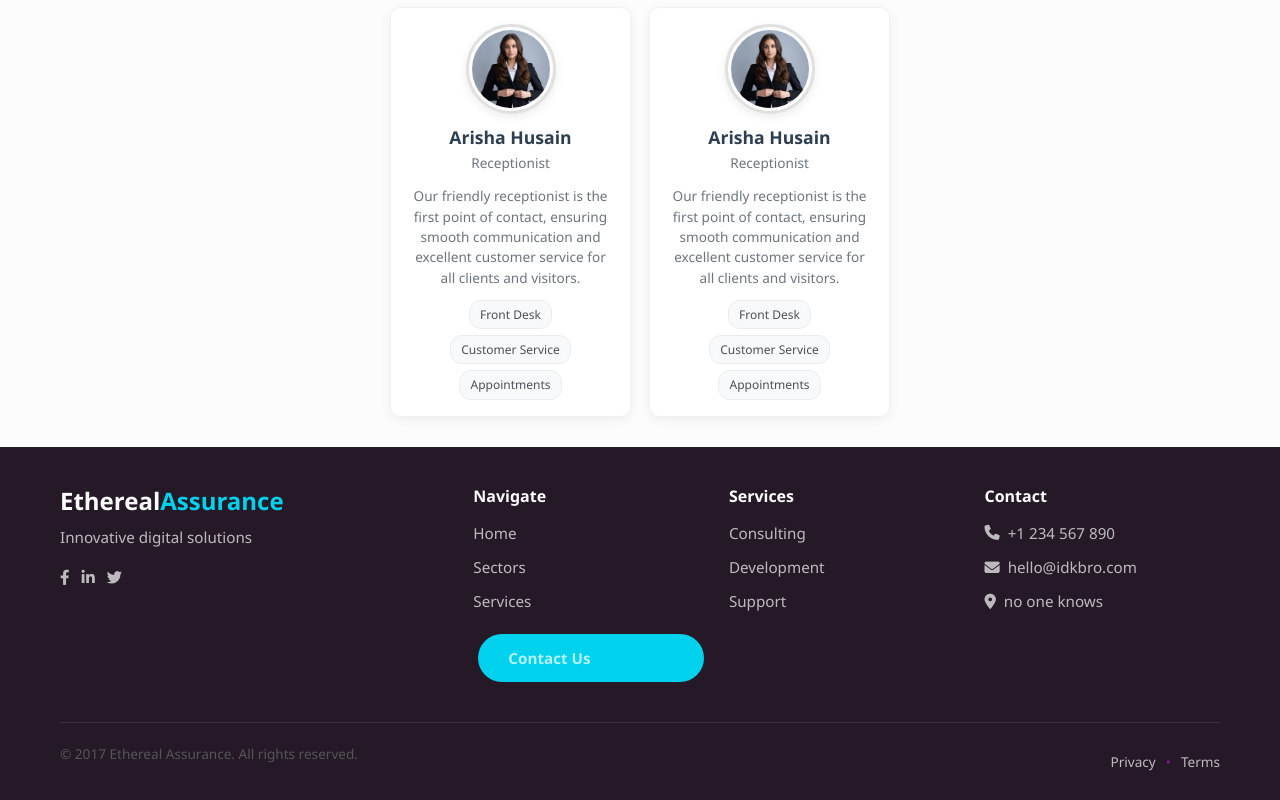
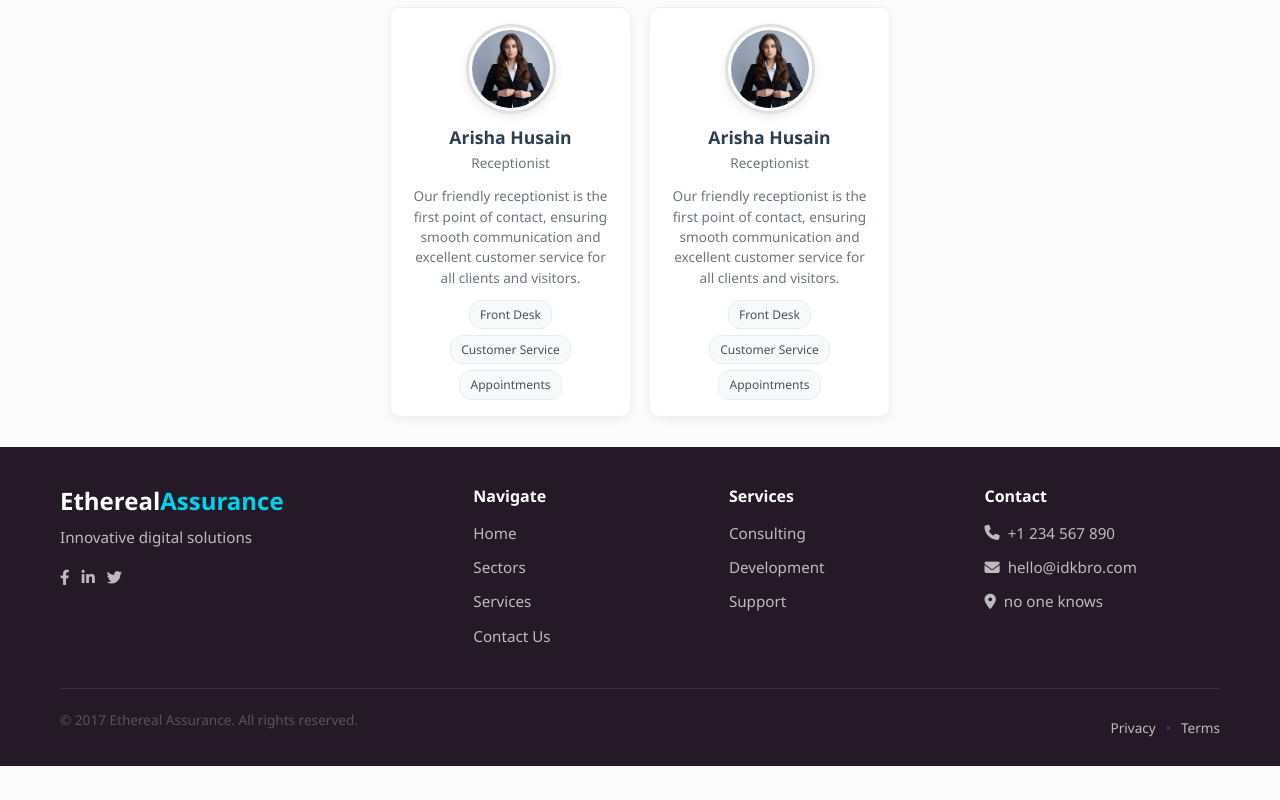
Before and after one commit to force79/BasicWeb, a plain HTML site: page pages/team.html in a window 1280 px wide. Shown: the part 3293-4093 px from the top of the page. After the commit the page ends 4059 px from the top, so only its background shows below. Drawn offline with Linux system fonts and the light colour scheme.

Commit message:
Update team.html

```diff
--- a/pages/team.html
+++ b/pages/team.html
@@ -496,7 +496,7 @@
                         <a href="../index.html">Home</a>
                         <a href="../pages/sectors.html">Sectors</a>
                         <a href="../pages/service.html">Services</a>
-                        <a href="pages/contact.html" class="cta-button">Contact Us</a>
+                        <a href="pages/contact.html">Contact Us</a>
                     </div>
                     <div class="links-column">
                         <h4>Services</h4>
```
